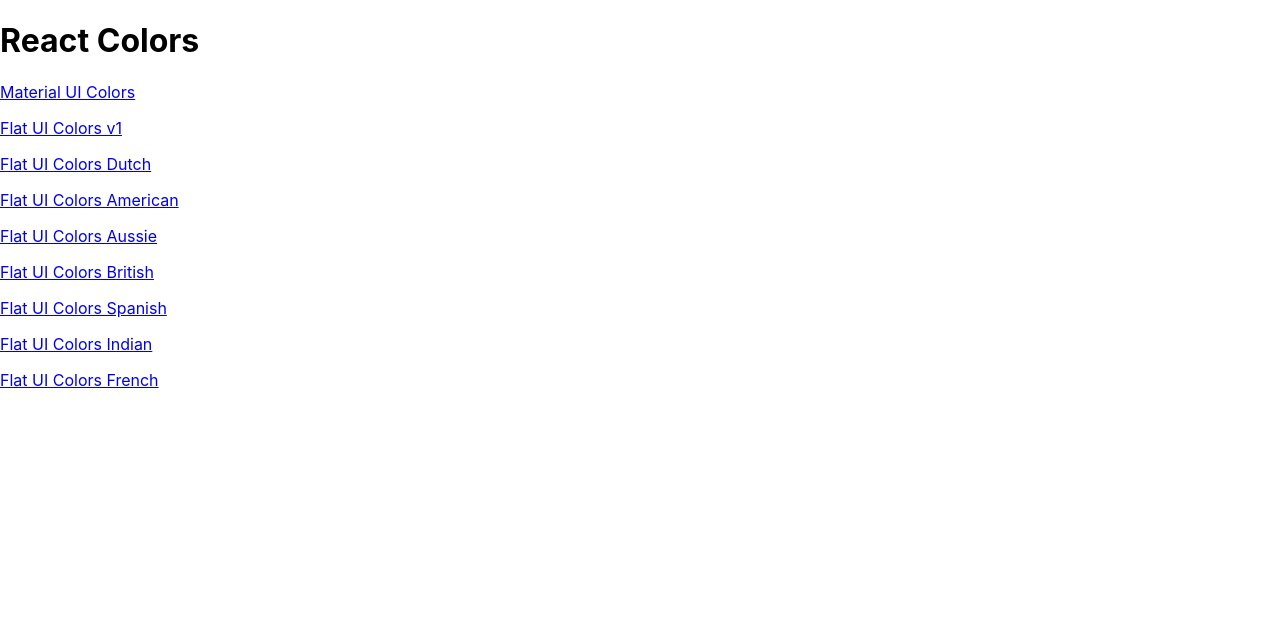
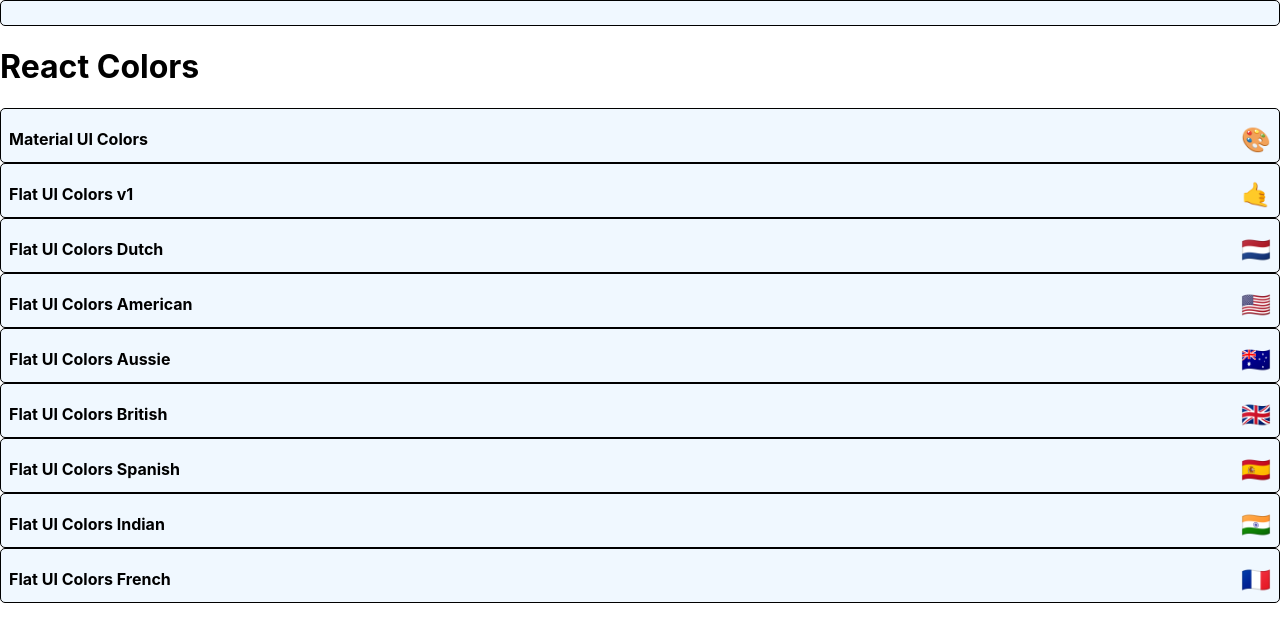
Before and after one commit to Dimisz/color-app, a React (Create React App) app: page / in a window 1280 px wide. Shown: the top 642 px of the page. Built offline with nearby package versions, Linux system fonts and the light colour scheme.

Commit message:
Started styling of a MiniPalette

```diff
--- /dev/null
+++ b/src/components/PaletteList/MiniPalette.js
@@ -0,0 +1,15 @@
+import styles from './MiniPalette.module.css';
+
+export default function MiniPalette({paletteName, emoji}){
+  return(
+    <div className={styles.root}>
+      <div className={styles.color}>
+
+      </div>
+      <h5 className={styles.title}>
+        {paletteName}
+        <span className={styles.emoji}>{emoji}</span>
+      </h5>
+    </div>
+  )
+}
--- /dev/null
+++ b/src/components/PaletteList/MiniPalette.module.css
@@ -0,0 +1,32 @@
+.root{
+  background-color: aliceblue;
+  border-radius: 5px;
+  padding: 0.5rem;
+  position: relative;
+  overflow: hidden;
+  border: 1px solid black;
+}
+
+.root:hover {
+  cursor: pointer;
+}
+
+.colors {
+  background-color: gray;
+}
+
+.title {
+  display: flex;
+  justify-content: space-between;
+  align-items: center;
+  margin: 0;
+  color: black;
+  padding-top: 0.5rem;
+  font-size: 1rem;
+  position: relative;
+}
+
+.emoji {
+  margin-left: 0.5rem;
+  font-size: 1.5rem;
+}
--- a/src/components/PaletteList/PaletteList.js
+++ b/src/components/PaletteList/PaletteList.js
@@ -1,20 +1,15 @@
 import { Link } from "react-router-dom";
+import MiniPalette from "./MiniPalette";
 
 export default function PaletteList({palettes}){
+
   const renderedPalettes = palettes.map((palette) => {
-    return(
-      <p key={palette.id}>
-        <Link
-          to={`/palette/${palette.id}`}
-        >
-          {palette.paletteName}
-        </Link>
-      </p>
-    );
+    return <MiniPalette key={palette.id} {...palette}/>;
   });
 
   return(
     <div>
+      <MiniPalette/>
       <h1>React Colors</h1>
       {renderedPalettes}
     </div>
```
